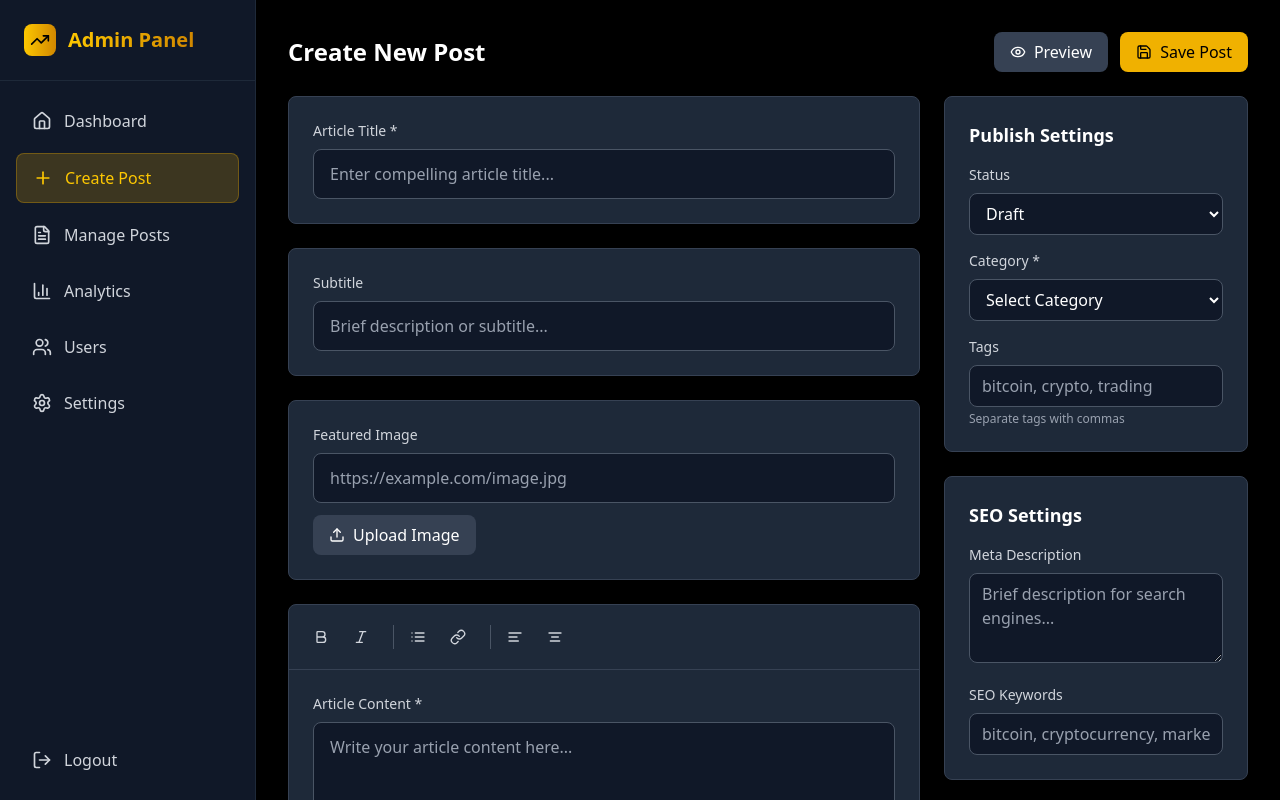
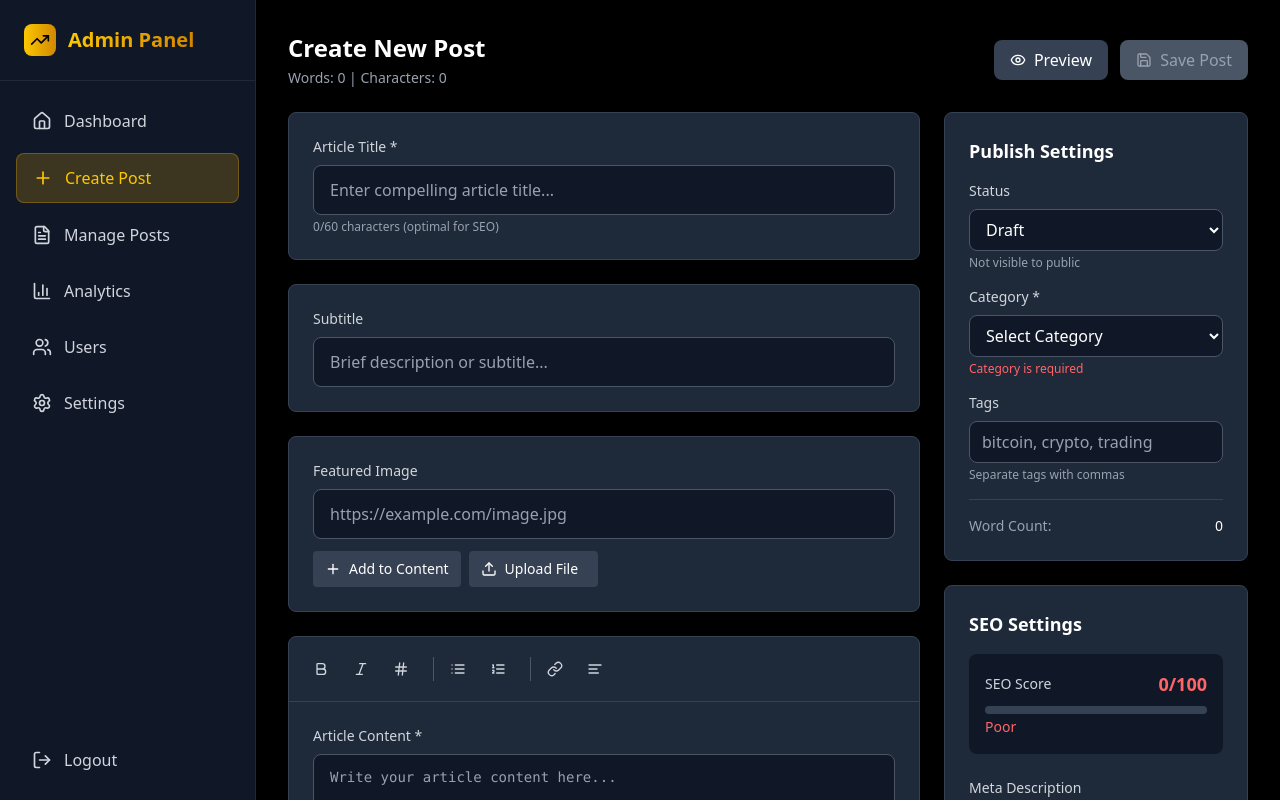
Before and after one commit to Dearie-de-cybek/Blog-Krypto, a React (Vite) app in the folder frontend/: page /admin-dashboard in a window 1280 px wide. Both pictures are taken after a click on the button "Create Post". Shown: the top 800 px of the page. Built offline with nearby package versions, Linux system fonts and the light colour scheme.

Commit message:
fixed the blog editor

```diff
--- a/frontend/src/components/admin/BlogEditor.jsx
+++ b/frontend/src/components/admin/BlogEditor.jsx
@@ -1,67 +1,137 @@
-import React, { useState } from 'react';
-import {
-  Save,
-  Eye,
-  Image,
-  Bold,
-  Italic,
-  List,
-  Link,
-  AlignLeft,
-  AlignCenter,
-  Upload,
-  Type,
-  Hash
-} from 'lucide-react';
+import React, { useState, useRef } from 'react';
+import { Save, Eye } from 'lucide-react';
+
+// Import components
+import PreviewModal from './PreviewModal';
+import ImageUploader from './ImageUploader';
+import FormatToolbar from './FormatToolbar';
+import PublishSettings from './PublishSettings';
+import SEOSettings from './SEOSettings';
 
 const BlogEditor = () => {
+  // Content state
   const [title, setTitle] = useState('');
   const [subtitle, setSubtitle] = useState('');
   const [content, setContent] = useState('');
+  const [featuredImage, setFeaturedImage] = useState('');
+
+  // Publishing state
   const [category, setCategory] = useState('');
   const [tags, setTags] = useState('');
-  const [featuredImage, setFeaturedImage] = useState('');
   const [status, setStatus] = useState('draft');
+  const [publishDate, setPublishDate] = useState('');
 
-  const categories = [
-    'Market Analysis',
-    'Education',
-    'Business',
-    'Events',
-    'Interviews',
-    'Press Release'
-  ];
+  // SEO state
+  const [metaDescription, setMetaDescription] = useState('');
+  const [seoKeywords, setSeoKeywords] = useState('');
 
-  const handleSave = () => {
+  // UI state
+  const [showPreview, setShowPreview] = useState(false);
+  const [isSaving, setIsSaving] = useState(false);
+
+  // Refs
+  const textareaRef = useRef(null);
+
+  // Handlers
+  const handleSave = async () => {
+    setIsSaving(true);
+
     const postData = {
       title,
       subtitle,
       content,
       category,
-      tags: tags.split(',').map(tag => tag.trim()),
+      tags: tags.split(',').map(tag => tag.trim()).filter(tag => tag.length > 0),
       featuredImage,
       status,
-      createdAt: new Date().toISOString()
+      publishDate: status === 'scheduled' ? publishDate : null,
+      metaDescription,
+      seoKeywords: seoKeywords.split(',').map(keyword => keyword.trim()).filter(keyword => keyword.length > 0),
+      createdAt: new Date().toISOString(),
+      updatedAt: new Date().toISOString()
     };
+
     console.log('Saving post:', postData);
-    // Handle saving logic here
+
+    // Simulate API call
+    await new Promise(resolve => setTimeout(resolve, 1000));
+
+    setIsSaving(false);
+    alert('Post saved successfully!');
   };
 
   const handlePreview = () => {
-    console.log('Opening preview');
-    // Handle preview logic here
+    setShowPreview(true);
   };
 
-  const formatText = (format) => {
-    // Handle text formatting
-    console.log('Formatting text:', format);
+  const handleImageInsert = (imageUrl) => {
+    const imageMarkdown = `\n\n![Image](${imageUrl})\n\n`;
+    const textarea = textareaRef.current;
+
+    if (textarea) {
+      const cursorPos = textarea.selectionStart;
+      const beforeText = content.substring(0, cursorPos);
+      const afterText = content.substring(cursorPos);
+      const newContent = beforeText + imageMarkdown + afterText;
+
+      setContent(newContent);
+
+      // Focus and set cursor position after image
+      setTimeout(() => {
+        textarea.focus();
+        const newCursorPos = cursorPos + imageMarkdown.length;
+        textarea.setSelectionRange(newCursorPos, newCursorPos);
+      }, 0);
+    }
+  };
+
+  const getPreviewData = () => {
+    return {
+      title,
+      subtitle,
+      content: convertMarkdownToHtml(content),
+      category,
+      tags: tags.split(',').map(tag => tag.trim()).filter(tag => tag.length > 0),
+      featuredImage,
+      status,
+      metaDescription,
+      seoKeywords
+    };
+  };
+
+  // Simple markdown to HTML converter
+  const convertMarkdownToHtml = (markdown) => {
+    return markdown
+      .replace(/^## (.*$)/gim, '<h2>$1</h2>')
+      .replace(/^# (.*$)/gim, '<h1>$1</h1>')
+      .replace(/\*\*(.*?)\*\*/gim, '<strong>$1</strong>')
+      .replace(/\*(.*?)\*/gim, '<em>$1</em>')
+      .replace(/!\[([^\]]*)\]\(([^)]+)\)/gim, '<img src="$2" alt="$1" style="max-width: 100%; height: auto; margin: 16px 0;" />')
+      .replace(/\[([^\]]+)\]\(([^)]+)\)/gim, '<a href="$2" target="_blank" rel="noopener noreferrer">$1</a>')
+      .replace(/^- (.*$)/gim, '<li>$1</li>')
+      .replace(/^(\d+)\. (.*$)/gim, '<li>$1. $2</li>')
+      .replace(/(<li>.*<\/li>)/s, '<ul>$1</ul>')
+      .replace(/\n/gim, '<br />');
+  };
+
+  const getWordCount = () => {
+    return content.split(' ').filter(word => word.length > 0).length;
+  };
+
+  const isFormValid = () => {
+    return title.trim() && content.trim() && category;
   };
 
   return (
     <div className="space-y-6">
       {/* Header */}
       <div className="flex items-center justify-between">
-        <h1 className="text-2xl font-bold text-white">Create New Post</h1>
+        <div>
+          <h1 className="text-2xl font-bold text-white">Create New Post</h1>
+          <div className="text-sm text-gray-400 mt-1">
+            Words: {getWordCount()} | Characters: {content.length}
+          </div>
+        </div>
         <div className="flex items-center space-x-3">
           <button
             onClick={handlePreview}
@@ -72,10 +142,15 @@ const BlogEditor = () => {
           </button>
           <button
             onClick={handleSave}
-            className="flex items-center space-x-2 px-4 py-2 bg-yellow-500 hover:bg-yellow-600 text-black rounded-lg transition-colors font-medium"
+            disabled={!isFormValid() || isSaving}
+            className={`flex items-center space-x-2 px-4 py-2 rounded-lg transition-colors font-medium ${
+              isFormValid() && !isSaving
+                ? 'bg-yellow-500 hover:bg-yellow-600 text-black'
+                : 'bg-gray-600 text-gray-400 cursor-not-allowed'
+            }`}
           >
             <Save className="w-4 h-4" />
-            <span>Save Post</span>
+            <span>{isSaving ? 'Saving...' : 'Save Post'}</span>
           </button>
         </div>
       </div>
@@ -96,6 +171,9 @@ const BlogEditor = () => {
               placeholder="Enter compelling article title..."
               className="w-full px-4 py-3 bg-gray-900 border border-gray-600 rounded-lg text-white placeholder-gray-400 focus:outline-none focus:ring-2 focus:ring-yellow-500 focus:border-transparent"
             />
+            <div className="text-xs text-gray-400 mt-1">
+              {title.length}/60 characters (optimal for SEO)
+            </div>
           </div>
 
           {/* Subtitle */}
@@ -113,92 +191,33 @@ const BlogEditor = () => {
           </div>
 
           {/* Featured Image */}
-          <div className="bg-gray-800 rounded-lg p-6 border border-gray-700">
-            <label className="block text-sm font-medium text-gray-300 mb-2">
-              Featured Image
-            </label>
-            <div className="space-y-3">
-              <input
-                type="url"
-                value={featuredImage}
-                onChange={(e) => setFeaturedImage(e.target.value)}
-                placeholder="https://example.com/image.jpg"
-                className="w-full px-4 py-3 bg-gray-900 border border-gray-600 rounded-lg text-white placeholder-gray-400 focus:outline-none focus:ring-2 focus:ring-yellow-500 focus:border-transparent"
-              />
-              <button className="flex items-center space-x-2 px-4 py-2 bg-gray-700 hover:bg-gray-600 text-white rounded-lg transition-colors">
-                <Upload className="w-4 h-4" />
-                <span>Upload Image</span>
-              </button>
-              {featuredImage && (
-                <img
-                  src={featuredImage}
-                  alt="Preview"
-                  className="w-full h-48 object-cover rounded-lg border border-gray-600"
-                />
-              )}
-            </div>
-          </div>
+          <ImageUploader
+            onImageInsert={handleImageInsert}
+            onFeaturedImageChange={setFeaturedImage}
+            featuredImage={featuredImage}
+          />
 
           {/* Content Editor */}
           <div className="bg-gray-800 rounded-lg border border-gray-700">
-            <div className="border-b border-gray-700 p-4">
-              <div className="flex items-center space-x-2">
-                <button
-                  onClick={() => formatText('bold')}
-                  className="p-2 hover:bg-gray-700 rounded text-gray-300 hover:text-yellow-400 transition-colors"
-                  title="Bold"
-                >
-                  <Bold className="w-4 h-4" />
-                </button>
-                <button
-                  onClick={() => formatText('italic')}
-                  className="p-2 hover:bg-gray-700 rounded text-gray-300 hover:text-yellow-400 transition-colors"
-                  title="Italic"
-                >
-                  <Italic className="w-4 h-4" />
-                </button>
-                <div className="w-px h-6 bg-gray-600 mx-2"></div>
-                <button
-                  onClick={() => formatText('list')}
-                  className="p-2 hover:bg-gray-700 rounded text-gray-300 hover:text-yellow-400 transition-colors"
-                  title="List"
-                >
-                  <List className="w-4 h-4" />
-                </button>
-                <button
-                  onClick={() => formatText('link')}
-                  className="p-2 hover:bg-gray-700 rounded text-gray-300 hover:text-yellow-400 transition-colors"
-                  title="Link"
-                >
-                  <Link className="w-4 h-4" />
-                </button>
-                <div className="w-px h-6 bg-gray-600 mx-2"></div>
-                <button
-                  onClick={() => formatText('align-left')}
-                  className="p-2 hover:bg-gray-700 rounded text-gray-300 hover:text-yellow-400 transition-colors"
-                  title="Align Left"
-                >
-                  <AlignLeft className="w-4 h-4" />
-                </button>
-                <button
-                  onClick={() => formatText('align-center')}
-                  className="p-2 hover:bg-gray-700 rounded text-gray-300 hover:text-yellow-400 transition-colors"
-                  title="Align Center"
-                >
-                  <AlignCenter className="w-4 h-4" />
-                </button>
-              </div>
-            </div>
+            <FormatToolbar onFormat={setContent} textareaRef={textareaRef} />
+
             <div className="p-6">
               <label className="block text-sm font-medium text-gray-300 mb-2">
                 Article Content *
               </label>
               <textarea
+                ref={textareaRef}
                 value={content}
                 onChange={(e) => setContent(e.target.value)}
-                placeholder="Write your article content here..."
-                rows={20}
-                className="w-full px-4 py-3 bg-gray-900 border border-gray-600 rounded-lg text-white placeholder-gray-400 focus:outline-none focus:ring-2 focus:ring-yellow-500 focus:border-transparent resize-none"
+                placeholder="Write your article content here...
+
+Use ** for bold text, * for italic, ## for headings
+- For bullet lists
+1. For numbered lists
+[link text](url) for links
+![alt text](image-url) for images"
+                rows={25}
+                className="w-full px-4 py-3 bg-gray-900 border border-gray-600 rounded-lg text-white placeholder-gray-400 focus:outline-none focus:ring-2 focus:ring-yellow-500 focus:border-transparent resize-none font-mono text-sm"
               />
             </div>
           </div>
@@ -208,87 +227,35 @@ const BlogEditor = () => {
         <div className="space-y-6">
 
           {/* Publish Settings */}
-          <div className="bg-gray-800 rounded-lg p-6 border border-gray-700">
-            <h3 className="text-lg font-semibold text-white mb-4">Publish Settings</h3>
-
-            <div className="space-y-4">
-              <div>
-                <label className="block text-sm font-medium text-gray-300 mb-2">
-                  Status
-                </label>
-                <select
-                  value={status}
-                  onChange={(e) => setStatus(e.target.value)}
-                  className="w-full px-3 py-2 bg-gray-900 border border-gray-600 rounded-lg text-white focus:outline-none focus:ring-2 focus:ring-yellow-500"
-                >
-                  <option value="draft">Draft</option>
-                  <option value="published">Published</option>
-                  <option value="scheduled">Scheduled</option>
-                </select>
-              </div>
-
-              <div>
-                <label className="block text-sm font-medium text-gray-300 mb-2">
-                  Category *
-                </label>
-                <select
-                  value={category}
-                  onChange={(e) => setCategory(e.target.value)}
-                  className="w-full px-3 py-2 bg-gray-900 border border-gray-600 rounded-lg text-white focus:outline-none focus:ring-2 focus:ring-yellow-500"
-                >
-                  <option value="">Select Category</option>
-                  {categories.map((cat) => (
-                    <option key={cat} value={cat}>{cat}</option>
-                  ))}
-                </select>
-              </div>
-
-              <div>
-                <label className="block text-sm font-medium text-gray-300 mb-2">
-                  Tags
-                </label>
-                <input
-                  type="text"
-                  value={tags}
-                  onChange={(e) => setTags(e.target.value)}
-                  placeholder="bitcoin, crypto, trading"
-                  className="w-full px-3 py-2 bg-gray-900 border border-gray-600 rounded-lg text-white placeholder-gray-400 focus:outline-none focus:ring-2 focus:ring-yellow-500"
-                />
-                <p className="text-xs text-gray-400 mt-1">Separate tags with commas</p>
-              </div>
-            </div>
-          </div>
+          <PublishSettings
+            status={status}
+            setStatus={setStatus}
+            category={category}
+            setCategory={setCategory}
+            tags={tags}
+            setTags={setTags}
+            publishDate={publishDate}
+            setPublishDate={setPublishDate}
+          />
 
           {/* SEO Settings */}
-          <div className="bg-gray-800 rounded-lg p-6 border border-gray-700">
-            <h3 className="text-lg font-semibold text-white mb-4">SEO Settings</h3>
-
-            <div className="space-y-4">
-              <div>
-                <label className="block text-sm font-medium text-gray-300 mb-2">
-                  Meta Description
-                </label>
-                <textarea
-                  placeholder="Brief description for search engines..."
-                  rows={3}
-                  className="w-full px-3 py-2 bg-gray-900 border border-gray-600 rounded-lg text-white placeholder-gray-400 focus:outline-none focus:ring-2 focus:ring-yellow-500"
-                />
-              </div>
-
-              <div>
-                <label className="block text-sm font-medium text-gray-300 mb-2">
-                  SEO Keywords
-                </label>
-                <input
-                  type="text"
-                  placeholder="bitcoin, cryptocurrency, market"
-                  className="w-full px-3 py-2 bg-gray-900 border border-gray-600 rounded-lg text-white placeholder-gray-400 focus:outline-none focus:ring-2 focus:ring-yellow-500"
-                />
-              </div>
-            </div>
-          </div>
+          <SEOSettings
+            metaDescription={metaDescription}
+            setMetaDescription={setMetaDescription}
+            seoKeywords={seoKeywords}
+            setSeoKeywords={setSeoKeywords}
+            title={title}
+            content={content}
+          />
         </div>
       </div>
+
+      {/* Preview Modal */}
+      <PreviewModal
+        isOpen={showPreview}
+        onClose={() => setShowPreview(false)}
+        postData={getPreviewData()}
+      />
     </div>
   );
 };
```
